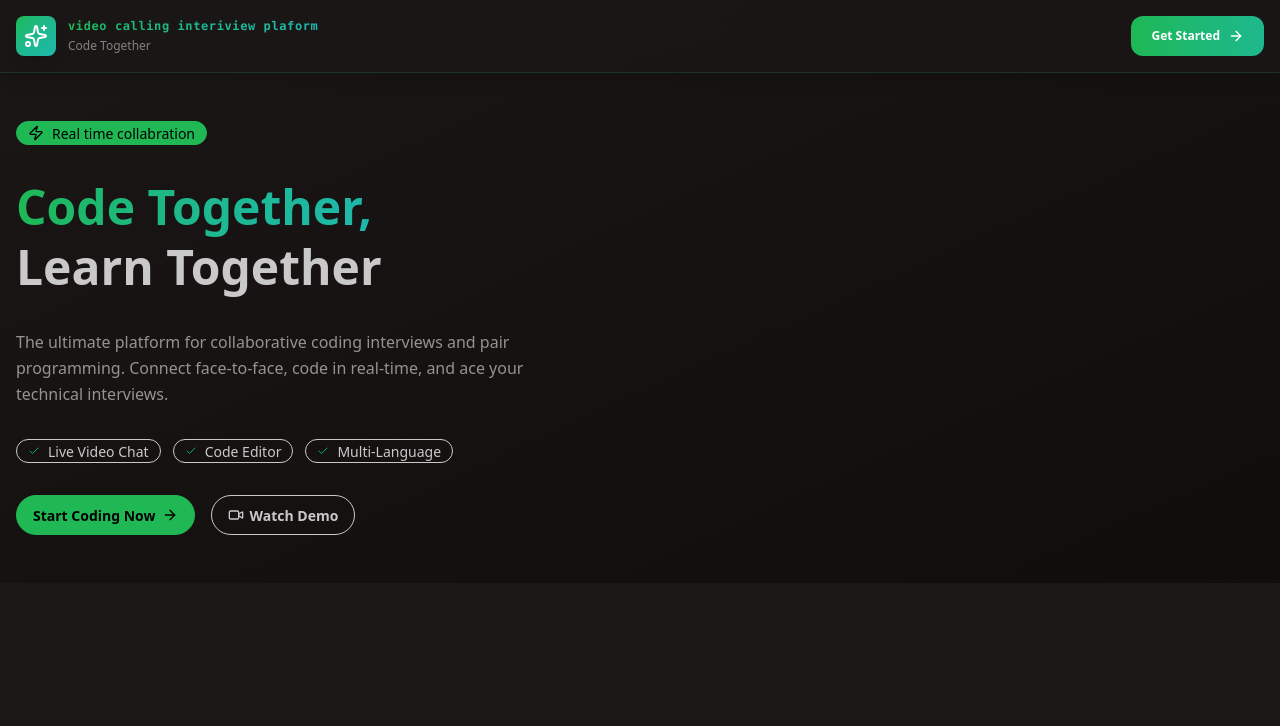
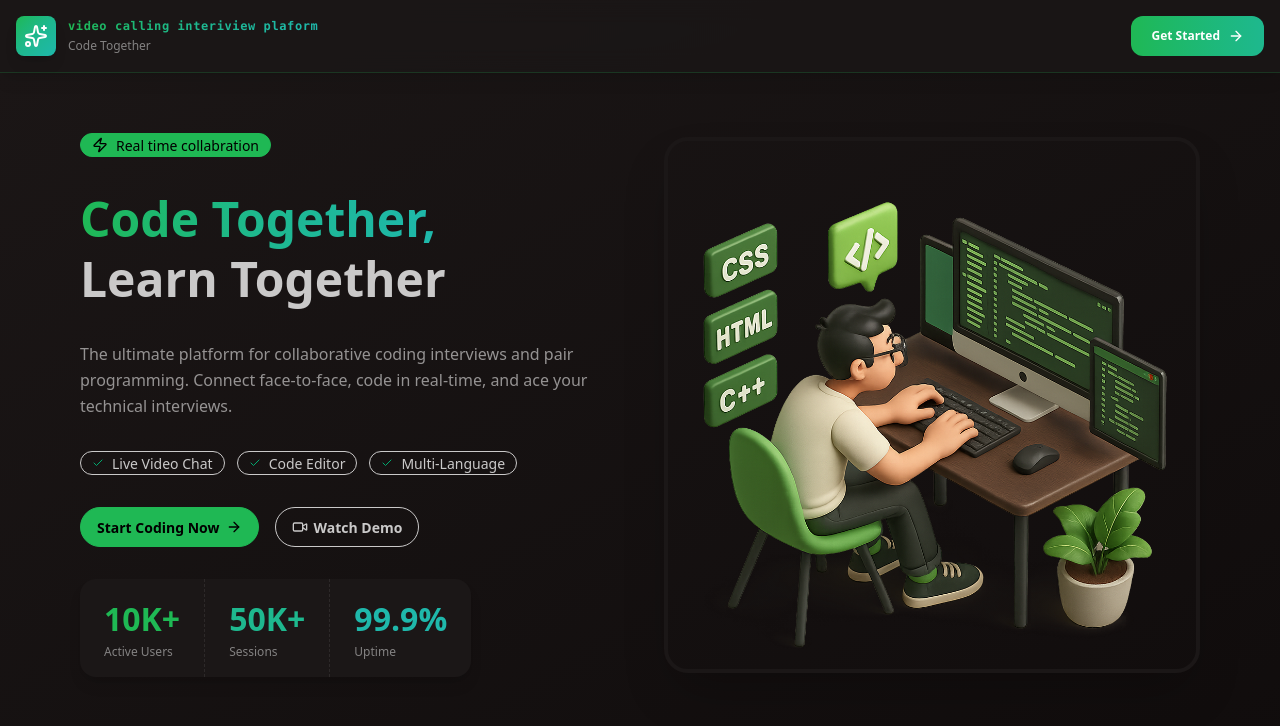
Before and after one commit to Anjana-20782/main-project-video-Calling-Interview, a React (Vite) app in the folder frontend/: page / in a window 1280 px wide. Shown: the top 726 px of the page. Built offline with nearby package versions, Linux system fonts and the light colour scheme; no server answers.

Commit message:
right content created

```diff
--- a/frontend/src/pages/HomePage.jsx
+++ b/frontend/src/pages/HomePage.jsx
@@ -42,7 +42,7 @@ function HomePage() {
 
       {/* Hero section */}
 
-      <div className="max-w-7xl mx-auto px-4 py-12">
+      <div className="max-w-6xl mx-auto px-4 py-15">
         <div className="grid lg:grid-cols-2 gap-12 items-center">
           {/* Left content */}
 
@@ -96,7 +96,34 @@ function HomePage() {
               </button>
             </div>
 
+          {/* STATS */}
+            <div className="stats stats-vertical lg:stats-horizontal bg-base-100 shadow-lg">
+              <div className="stat">
+                <div className="stat-value text-primary">10K+</div>
+                <div className="stat-title">Active Users</div>
+              </div>
+              <div className="stat">
+                <div className="stat-value text-secondary">50K+</div>
+                <div className="stat-title">Sessions</div>
+              </div>
+              <div className="stat">
+                <div className="stat-value text-accent">99.9%</div>
+                <div className="stat-title">Uptime</div>
+              </div>
+            </div>
+
+
+
           </div>
+
+            {/* RIGHT IMAGE */}
+
+          <img
+            src="/hero.png"
+            alt="CodeCollab Platform"
+            className="w-full h-auto rounded-3xl shadow-2xl border-4 border-base-100 hover:scale-105 transition-transform duration-500"
+          />
+
         </div>
       </div>
     </div>
```
